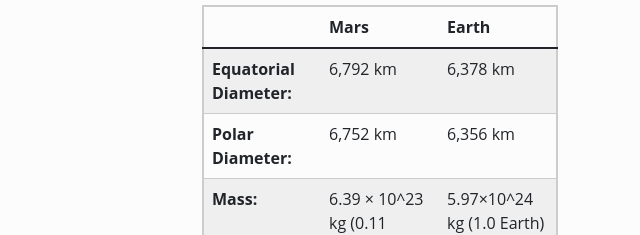
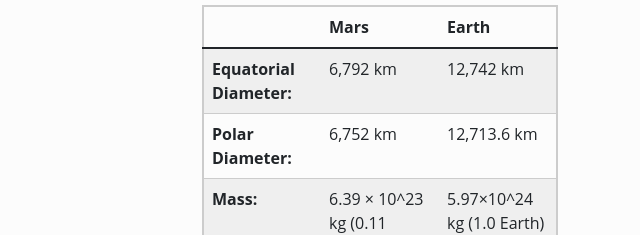
Before and after one commit to mdebone/web-scraping-challenge, a plain HTML site: page template/index2.html in a window 1280 px wide. Shown: the part 371-606 px from the top of the page, 640-1280 px from the left. Drawn offline with nearby package versions, Linux system fonts and the light colour scheme.

Commit message:
updated index and readme

```diff
--- a/template/index2.html
+++ b/template/index2.html
@@ -52,12 +52,12 @@
                 <tr="table-active">
                     <th>Equatorial Diameter:</th>
                     <td>6,792 km</td>
-                    <td>6,378 km</td>
+                    <td>12,742 km</td>
                 </tr>
                 <tr>
                     <th>Polar Diameter:</th>
                     <td>6,752 km</td>
-                    <td>6,356 km </td>
+                    <td>12,713.6 km</td>
                 </tr>
                 <tr>
                     <th>Mass:</th>
@@ -124,7 +124,7 @@
         <div class="card bg-light">
             <img class="card-img-top" src="https://marshemispheres.com/images/b3c7c6c9138f57b4756be9b9c43e3a48_valles_marineris_enhanced.tif_full.jpg" alt="valles_marineris" style="width: 256px;">
             <div class="card-body">
-            <p class="card-text">Valles Marineris Hemisphere Enhanced</p>
+            <p class="card-text" >Valles Marineris Hemisphere Enhanced</p>
             </div>
         </div>
     </div>
```
Also changed, not shown: 1 other file.
